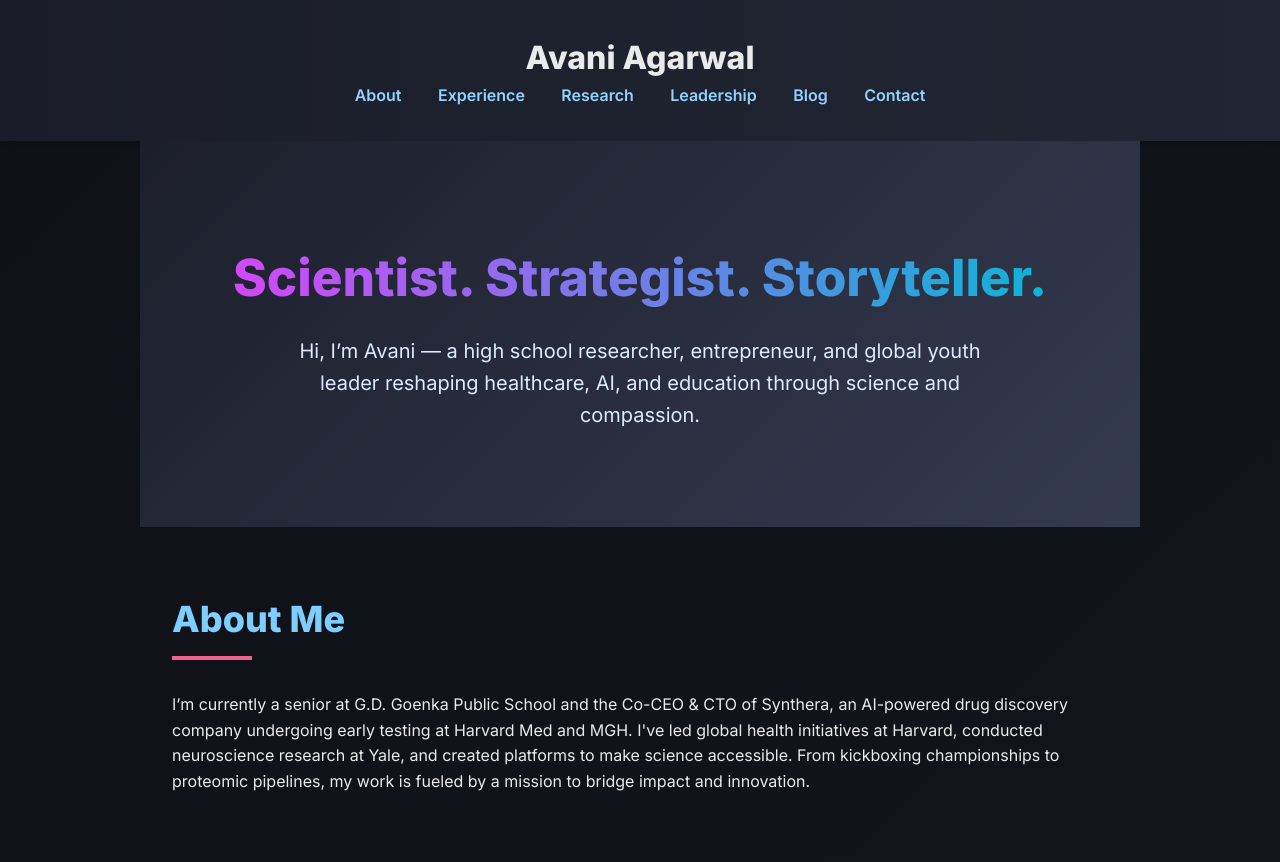
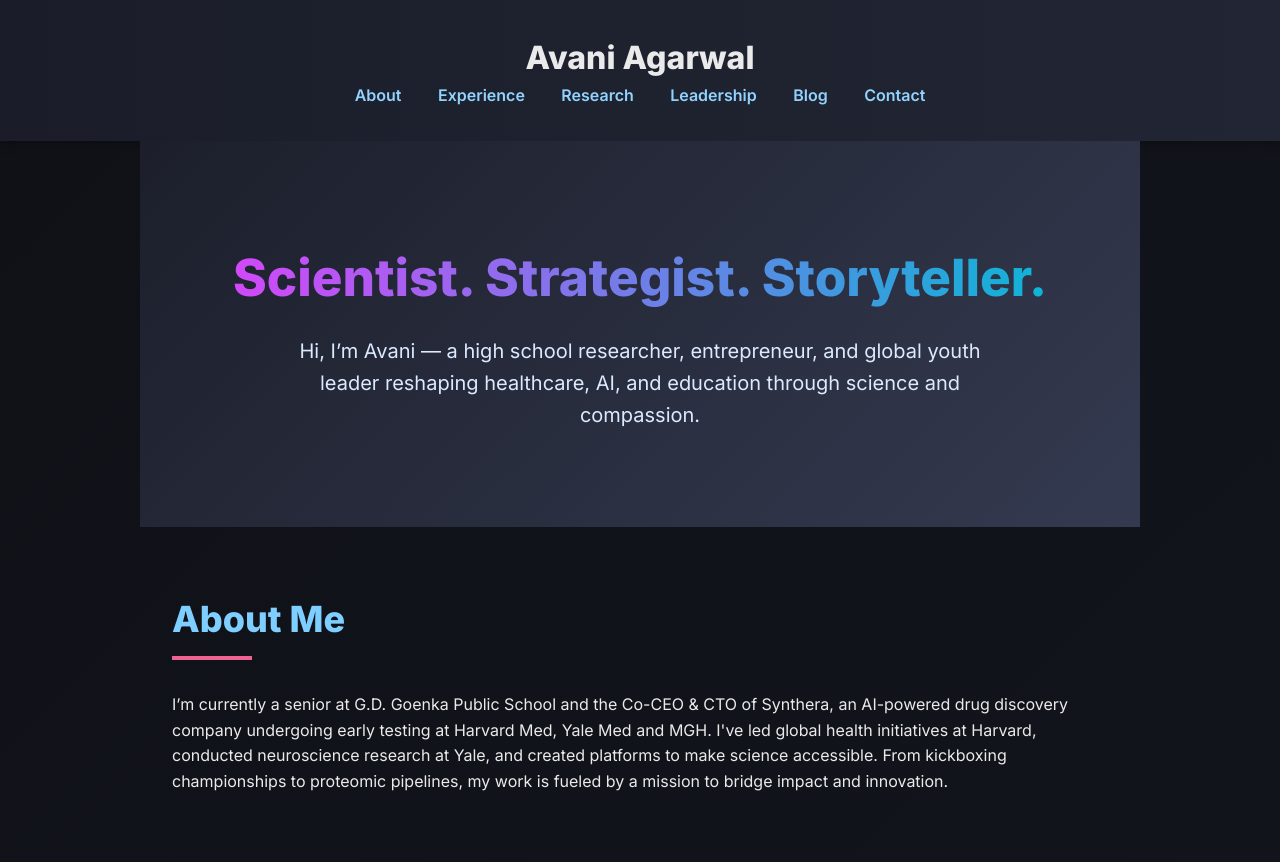
Before and after one commit to ohtherewegoagain/avani-agarwal-portfolio, a plain HTML site: page index.html in a window 1280 px wide. Shown: the top 862 px of the page. Drawn offline with Linux system fonts and the light colour scheme.

Commit message:
Update index.html

```diff
--- a/index.html
+++ b/index.html
@@ -172,7 +172,7 @@
 
   <section id="about">
     <h2>About Me</h2>
-    <p>I’m currently a senior at G.D. Goenka Public School and the Co-CEO & CTO of Synthera, an AI-powered drug discovery company undergoing early testing at Harvard Med and MGH. I've led global health initiatives at Harvard, conducted neuroscience research at Yale, and created platforms to make science accessible. From kickboxing championships to proteomic pipelines, my work is fueled by a mission to bridge impact and innovation.</p>
+    <p>I’m currently a senior at G.D. Goenka Public School and the Co-CEO & CTO of Synthera, an AI-powered drug discovery company undergoing early testing at Harvard Med, Yale Med and MGH. I've led global health initiatives at Harvard, conducted neuroscience research at Yale, and created platforms to make science accessible. From kickboxing championships to proteomic pipelines, my work is fueled by a mission to bridge impact and innovation.</p>
   </section>
 
   <section id="experience">
```
